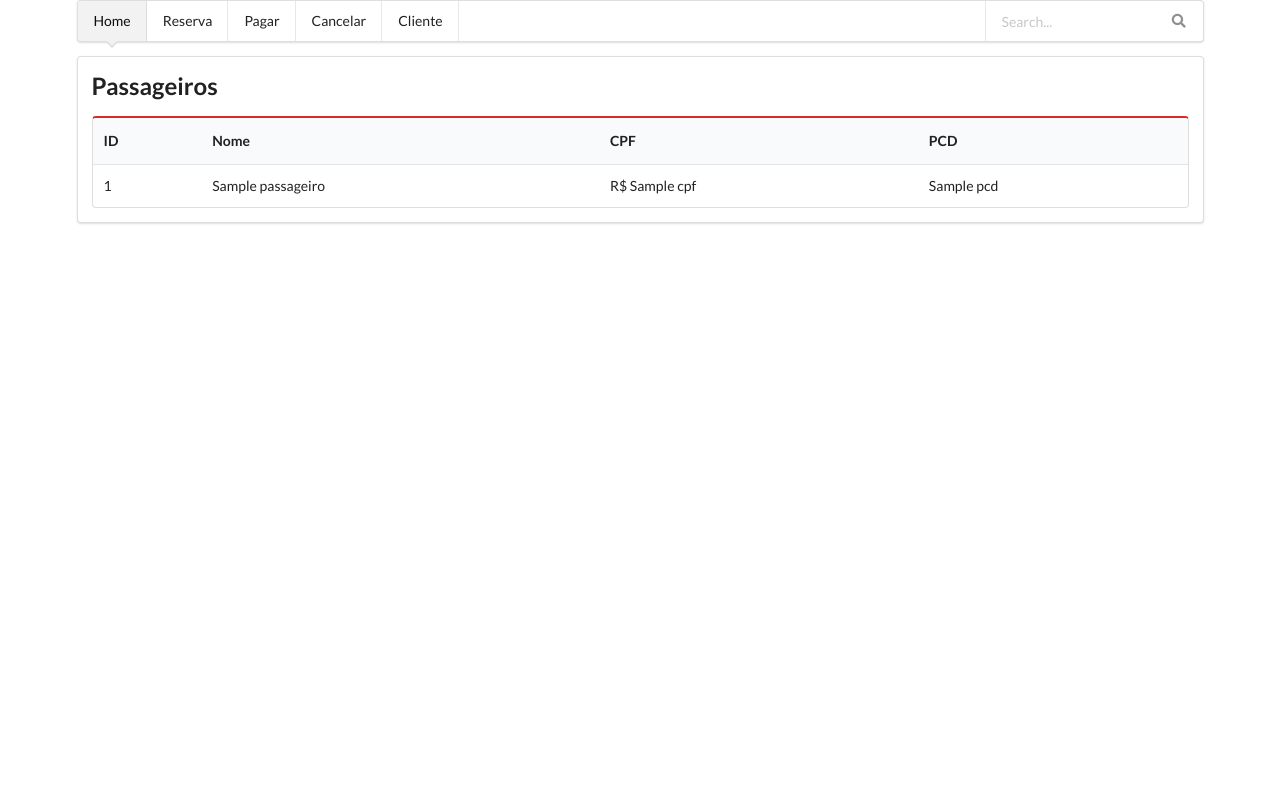
After one commit to MatheusOliveira10/Reserva_Passagem, a PHP site: template view/passageiros/view.php in a window 1280 px wide. The commit adds this page. Run offline with PHP 8.4, Linux system fonts and the light colour scheme; the template is opened without the code that fills it: most values are stand-ins (such as "Sample title", 1, 10 or a date in 2020); some libraries are stand-ins or nearby versions.

Commit message:
Alterações Passageiros
-View passageiros working;
-Added query alterations for specific using;
-Fixed errors on bd.sql and insert.sql;

```diff
--- a/index.php
+++ b/index.php
@@ -24,6 +24,9 @@ switch ($page) {
     $ctrl->login();
     break;
   case "passageiro":
+    $pass->view();
+    break;
+  case "passageiro/cadastrar":
     $pass->cadastro();
     break;
   case "passageiro/save":
--- a/sql/bd.sql
+++ b/sql/bd.sql
@@ -84,7 +84,7 @@ CREATE TABLE `passageiros` (
   `id` int(11) NOT NULL,
   `nome` varchar(50) NOT NULL,
   `cpf` varchar(15) NOT NULL,
-  `PCD` char(1) NOT NULL,
+  `PCD` char(1) NOT NULL
 ) ENGINE=InnoDB DEFAULT CHARSET=utf8mb4;
 
 -- --------------------------------------------------------
--- /dev/null
+++ b/view/passageiros/view.php
@@ -0,0 +1,73 @@
+<!DOCTYPE html>
+<html lang="pt-br">
+
+<head>
+    <meta charset="UTF-8">
+    <meta name="viewport" content="width=device-width, initial-scale=1.0">
+    <meta http-equiv="X-UA-Compatible" content="ie=edge">
+    <link rel="stylesheet" href="https://cdnjs.cloudflare.com/ajax/libs/semantic-ui/2.4.1/semantic.min.css" integrity="sha256-9mbkOfVho3ZPXfM7W8sV2SndrGDuh7wuyLjtsWeTI1Q=" crossorigin="anonymous" />
+    <link href="https://stackpath.bootstrapcdn.com/font-awesome/4.7.0/css/font-awesome.min.css" rel="stylesheet" integrity="sha384-wvfXpqpZZVQGK6TAh5PVlGOfQNHSoD2xbE+QkPxCAFlNEevoEH3Sl0sibVcOQVnN" crossorigin="anonymous">
+
+    <script src="https://code.jquery.com/jquery-3.1.1.min.js" integrity="sha256-hVVnYaiADRTO2PzUGmuLJr8BLUSjGIZsDYGmIJLv2b8=" crossorigin="anonymous"></script>
+    <script src="https://cdnjs.cloudflare.com/ajax/libs/semantic-ui/2.4.1/semantic.min.js" integrity="sha256-t8GepnyPmw9t+foMh3mKNvcorqNHamSKtKRxxpUEgFI=" crossorigin="anonymous"></script>
+    <script type="text/javascript" src="js/jquery-1.2.6.pack.js"></script>
+    <script type="text/javascript" src="js/jquery.maskedinput-1.1.4.pack.js">
+    </script>
+    <link href="https://stackpath.bootstrapcdn.com/font-awesome/4.7.0/css/font-awesome.min.css" rel="stylesheet" integrity="sha384-wvfXpqpZZVQGK6TAh5PVlGOfQNHSoD2xbE+QkPxCAFlNEevoEH3Sl0sibVcOQVnN" crossorigin="anonymous">
+
+    <title>Passageiros Cadastrados</title>
+</head>
+
+<body>
+<div class="ui container">
+        <div class="ui pointing menu">
+            <a href="/" class="active item">
+                Home
+            </a>
+            <a href="/reserva" class="item">
+                Reserva
+            </a>
+            <a href="/pagamento" class="item">
+                Pagar
+            </a>
+            <a href="/cancela" class="item">
+                Cancelar
+            </a>
+            <a href="/cancela" class="item">
+                Cliente
+            </a>
+            <div class="right menu">
+                <div class="item">
+                    <div class="ui transparent icon input">
+                        <input type="text" placeholder="Search...">
+                        <i class="search link icon"></i>
+                    </div>
+                </div>
+            </div>
+        </div>
+        <div class="ui segment">
+            <h2>Passageiros</h2>
+            <table class="ui red table">
+                <thead>
+                    <tr>
+                        <th>ID</th>
+                        <th>Nome</th>
+                        <th>CPF</th>
+                        <th>PCD</th>
+                    </tr>
+                </thead>
+                <tbody>
+                    <?php foreach ($passageiros as $passageiro) { ?>
+                        <tr>
+                            <td><?php echo $passageiro['id'] ?></td>
+                            <td><?php echo $passageiro['nome'] ?></td>
+                            <td>R$ <?php echo $passageiro['cpf'] ?></td>
+                            <td><?php echo $passageiro['PCD'] ?></td>
+                        </tr>
+                    <?php } ?>
+                </tbody>
+            </table>
+        </div>
+</body>
+
+</html>
```
Also changed, not shown: controller/passageiroController.php (+8 -0 lines), model/query.php (+14 -0 lines), sql/inserts.sql (+32 -32 lines).
